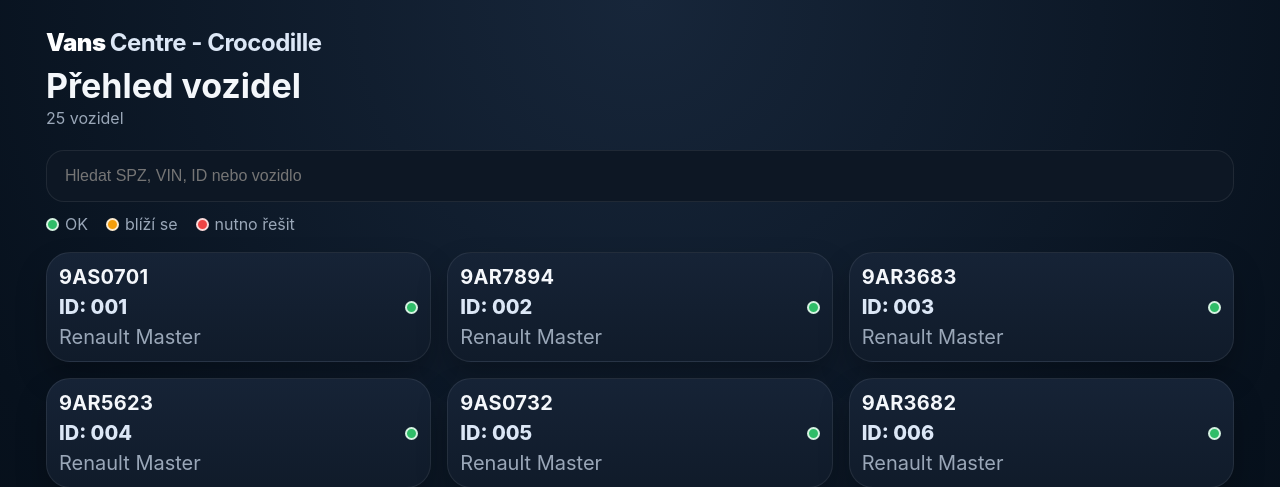
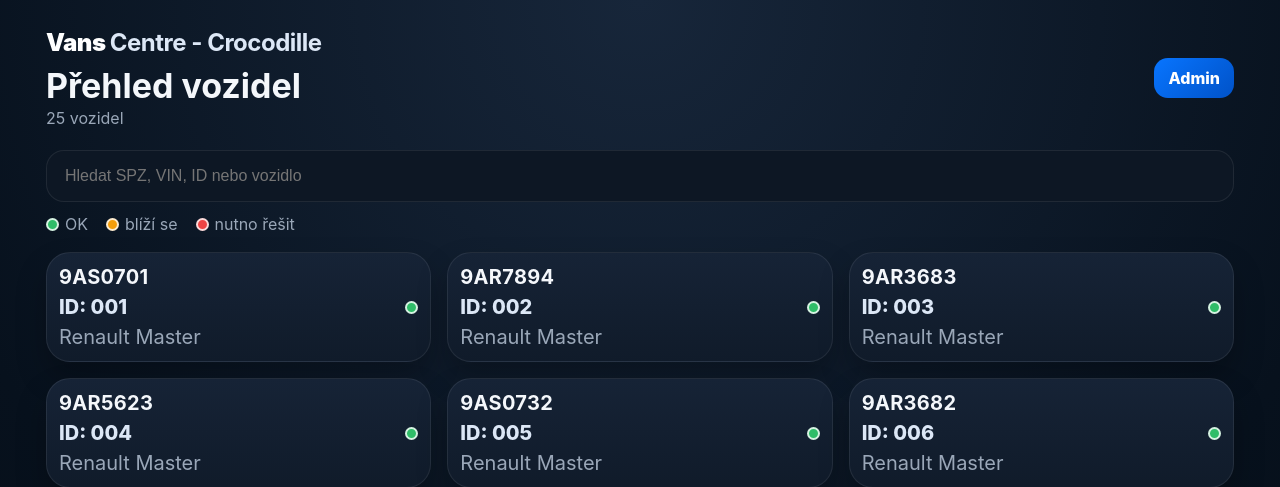
Before and after one commit to jakubwurm-coder/crocodille-rent, a Flask app: page / in a window 1280 px wide. Shown: the top 487 px of the page. Run offline with Flask 3, Linux system fonts and the light colour scheme.

Commit message:
Vrátit odkaz na administraci

```diff
--- a/templates/index.html
+++ b/templates/index.html
@@ -6,6 +6,7 @@
     <h1>Přehled vozidel</h1>
     <p>{{ vehicles|length }} vozidel</p>
   </div>
+  <a class="btn small" href="/admin">Admin</a>
 </header>
 
 <form class="search" method="get">
```
